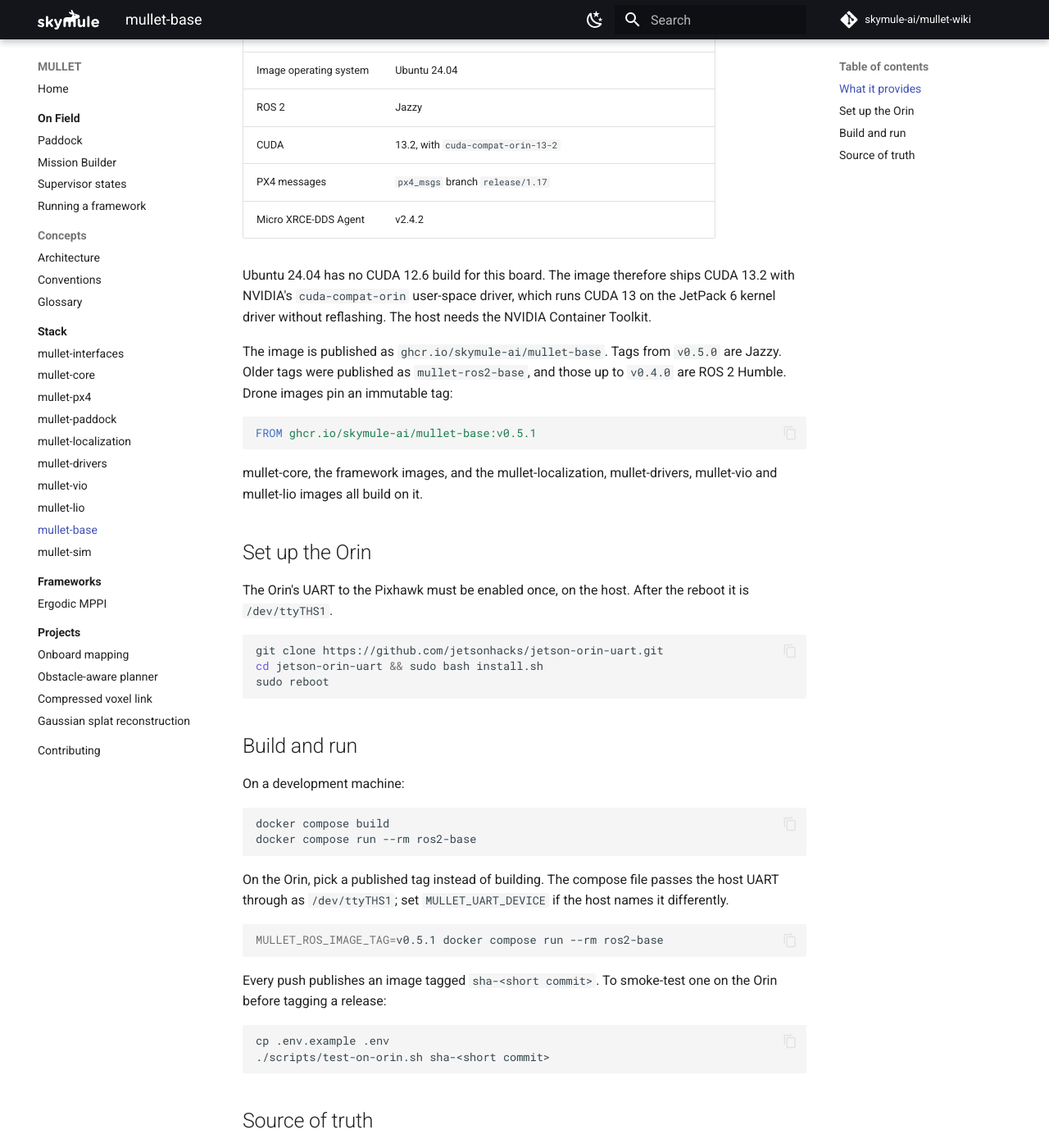
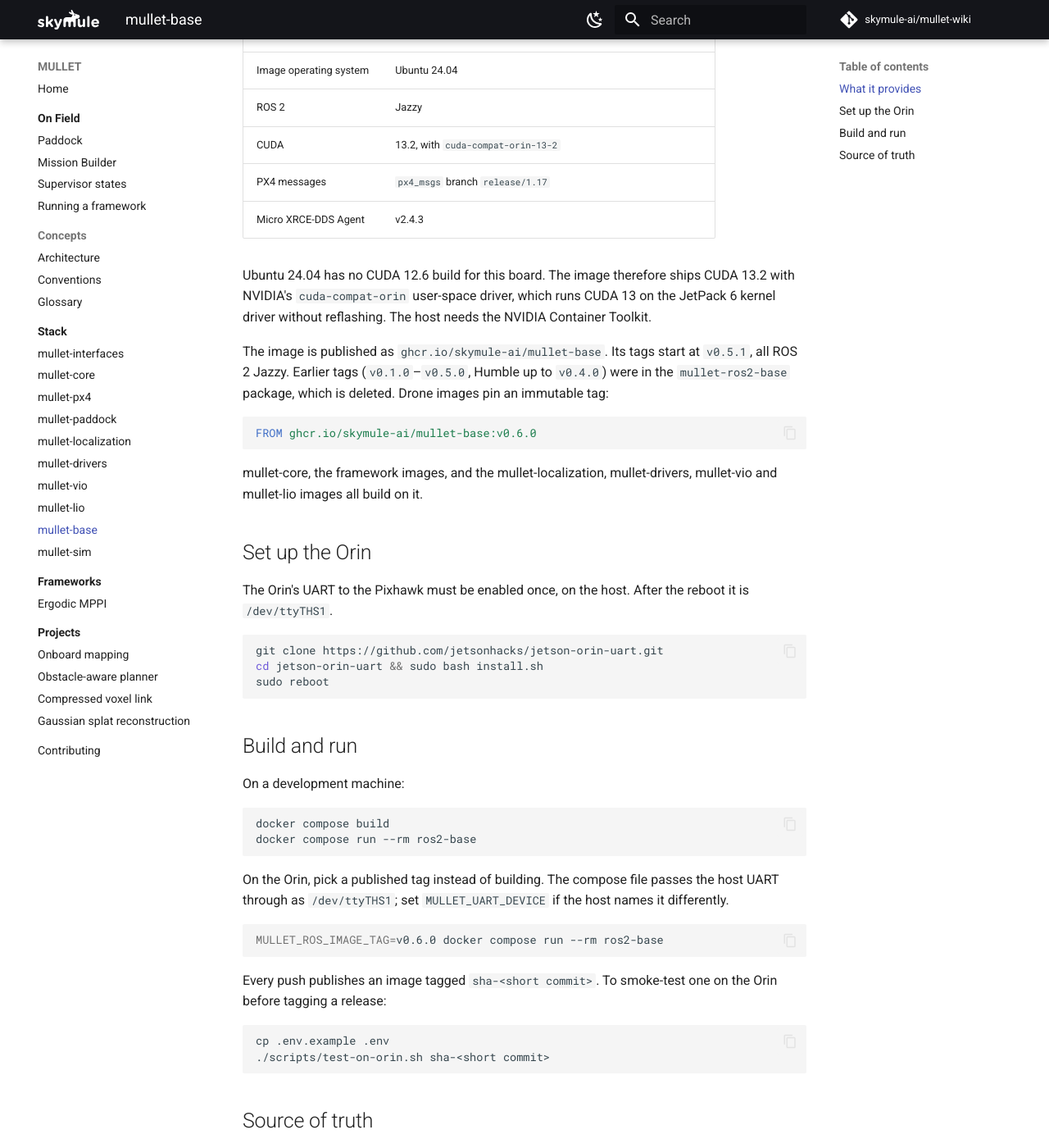
Before and after one commit to skymule-ai/mullet-wiki, an MkDocs documentation site: the page built from docs/stack/ros-base.md, in a window 1280 px wide and 1400 px high, scrolled down 417 px. Shown: the whole window at 82% size. Built offline with MkDocs 1.6.1 and Material for MkDocs 9.7.7, drawn with Linux system fonts in a browser that asks for light colours; comment, search, counter and statistics services are not loaded.

Commit message:
Base image v0.6.0 (XRCE agent v2.4.3); mullet-ros2-base deleted
Every drone image now builds on mullet-base:v0.6.0. The old mullet-ros2-base package, with tags
v0.1.0-v0.5.0, is deleted from GHCR.

````diff
--- a/docs/assets/stack.json
+++ b/docs/assets/stack.json
@@ -180,7 +180,7 @@
       "accent": "amber",
       "col": "2",
       "blurb": "ROS 2 Jazzy for the Orin, with CUDA 13.2, px4_msgs 1.17 and the Micro XRCE-DDS Agent.",
-      "wires": "Every drone image starts FROM ghcr.io/skymule-ai/mullet-base:v0.5.1.",
+      "wires": "Every drone image starts FROM ghcr.io/skymule-ai/mullet-base:v0.6.0.",
       "page": "stack/ros-base/"
     },
     "sim": {
--- a/docs/stack/ros-base.md
+++ b/docs/stack/ros-base.md
@@ -13,14 +13,14 @@ Repository: [skymule-ai/mullet-base](https://github.com/skymule-ai/mullet-base)
 | ROS 2 | Jazzy |
 | CUDA | 13.2, with `cuda-compat-orin-13-2` |
 | PX4 messages | `px4_msgs` branch `release/1.17` |
-| Micro XRCE-DDS Agent | v2.4.2 |
+| Micro XRCE-DDS Agent | v2.4.3 |
 
 Ubuntu 24.04 has no CUDA 12.6 build for this board. The image therefore ships CUDA 13.2 with NVIDIA's `cuda-compat-orin` user-space driver, which runs CUDA 13 on the JetPack 6 kernel driver without reflashing. The host needs the NVIDIA Container Toolkit.
 
-The image is published as `ghcr.io/skymule-ai/mullet-base`. Tags from `v0.5.0` are Jazzy. Older tags were published as `mullet-ros2-base`, and those up to `v0.4.0` are ROS 2 Humble. Drone images pin an immutable tag:
+The image is published as `ghcr.io/skymule-ai/mullet-base`. Its tags start at `v0.5.1`, all ROS 2 Jazzy. Earlier tags (`v0.1.0`–`v0.5.0`, Humble up to `v0.4.0`) were in the `mullet-ros2-base` package, which is deleted. Drone images pin an immutable tag:
 
 ```dockerfile
-FROM ghcr.io/skymule-ai/mullet-base:v0.5.1
+FROM ghcr.io/skymule-ai/mullet-base:v0.6.0
 ```
 
 mullet-core, the framework images, and the mullet-localization, mullet-drivers, mullet-vio and mullet-lio images all build on it.
@@ -47,7 +47,7 @@ docker compose run --rm ros2-base
 On the Orin, pick a published tag instead of building. The compose file passes the host UART through as `/dev/ttyTHS1`; set `MULLET_UART_DEVICE` if the host names it differently.
 
 ```bash
-MULLET_ROS_IMAGE_TAG=v0.5.1 docker compose run --rm ros2-base
+MULLET_ROS_IMAGE_TAG=v0.6.0 docker compose run --rm ros2-base
 ```
 
 Every push publishes an image tagged `sha-<short commit>`. To smoke-test one on the Orin before tagging a release:
````
Also changed, not shown: docs/concepts/conventions.md (+2 -2 lines), docs/stack/drivers.md (+1 -1 lines), docs/stack/vio.md (+1 -1 lines).
